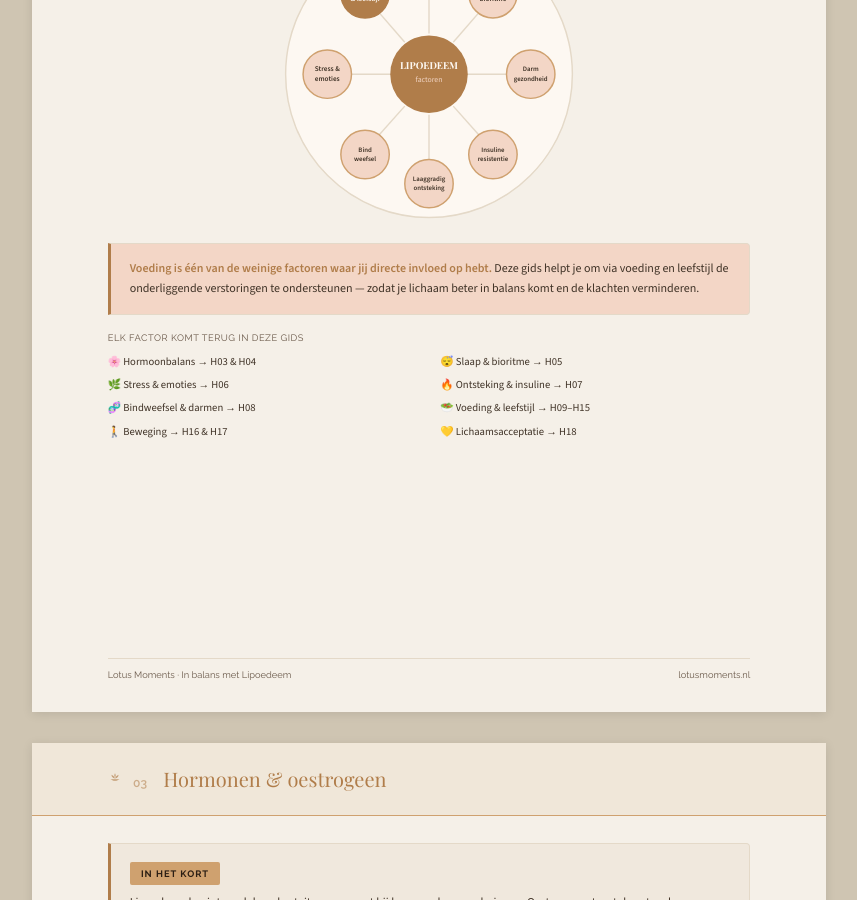
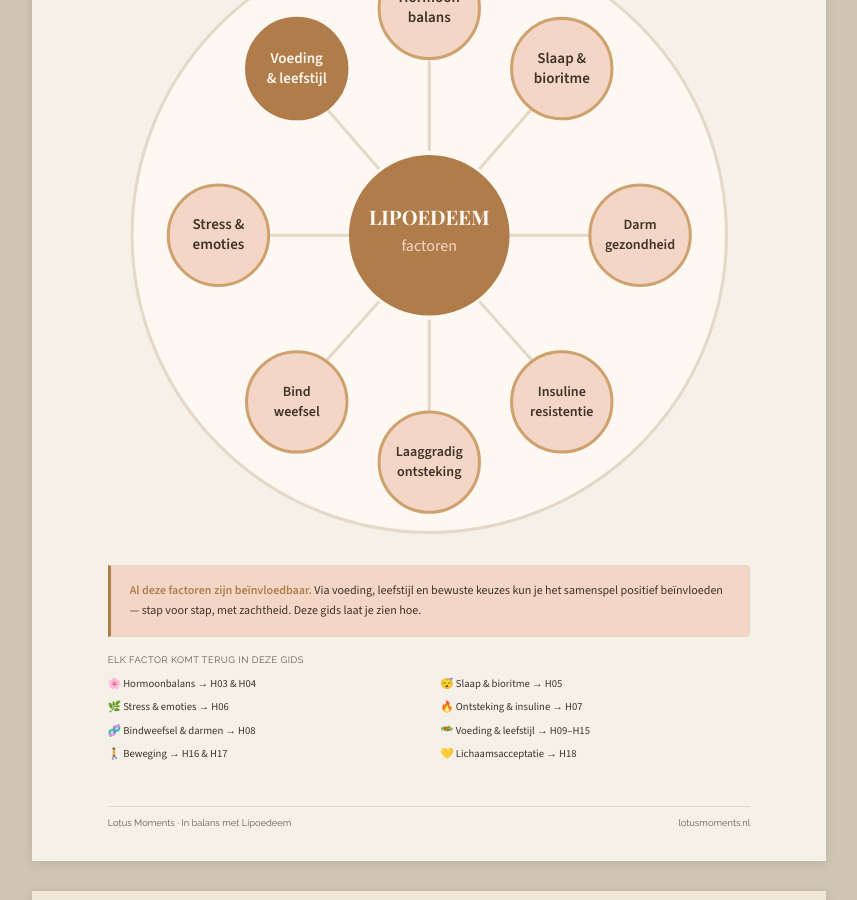
Before and after one commit to LotusMoments/website, a Jekyll site: the page voedingsprotocol-lipoedeem.html, which Jekyll copies as it is, in a window 1280 px wide and 900 px high, scrolled down 4277 px. Shown: the whole window, without its empty margins (211-1068 px from the left). Built offline with Jekyll 4.4.1, drawn with Linux system fonts in a browser that asks for light colours; some web fonts are replaced.

Commit message:
Ebook: holistischer tekst bij factoren-diagram, diagram groter

```diff
--- a/voedingsprotocol-lipoedeem.html
+++ b/voedingsprotocol-lipoedeem.html
@@ -548,7 +548,7 @@ blockquote {
 
   <!-- Factoren diagram SVG -->
   <div style="display:flex;justify-content:center;margin:3mm 0 5mm">
-    <svg viewBox="0 0 320 310" width="310" xmlns="http://www.w3.org/2000/svg">
+    <svg viewBox="0 0 320 310" width="100%" style="max-height:185mm" xmlns="http://www.w3.org/2000/svg">
       <!-- outer ring -->
       <circle cx="160" cy="155" r="148" fill="#fdf8f2" stroke="#e4d9c8" stroke-width="1.5"/>
       <!-- spokes -->
@@ -593,7 +593,7 @@ blockquote {
   </div>
 
   <div class="box-soft box" style="margin-top:2mm">
-    <p style="margin:0;font-size:9pt"><strong>Voeding is één van de weinige factoren waar jij directe invloed op hebt.</strong> Deze gids helpt je om via voeding en leefstijl de onderliggende verstoringen te ondersteunen — zodat je lichaam beter in balans komt en de klachten verminderen.</p>
+    <p style="margin:0;font-size:9pt"><strong>Al deze factoren zijn beïnvloedbaar.</strong> Via voeding, leefstijl en bewuste keuzes kun je het samenspel positief beïnvloeden — stap voor stap, met zachtheid. Deze gids laat je zien hoe.</p>
   </div>
 
   <div style="margin-top:4mm">
```
